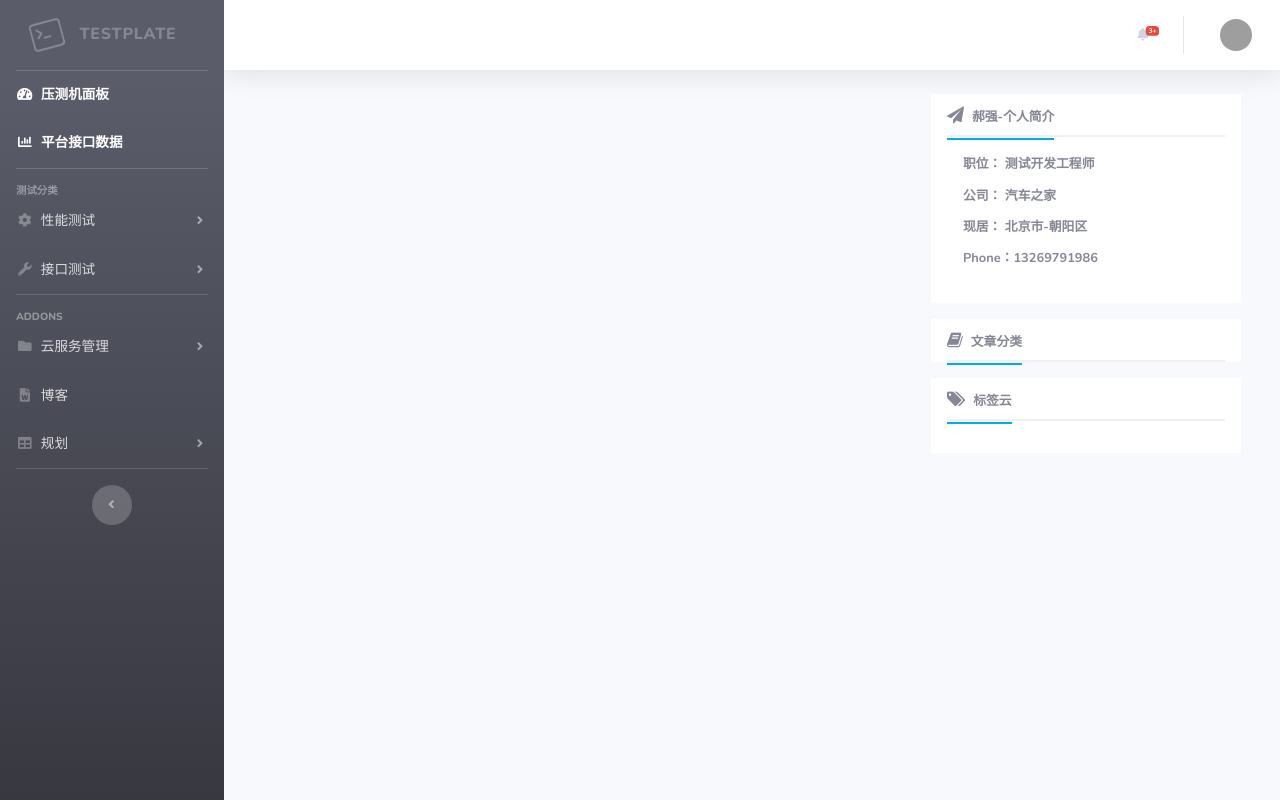
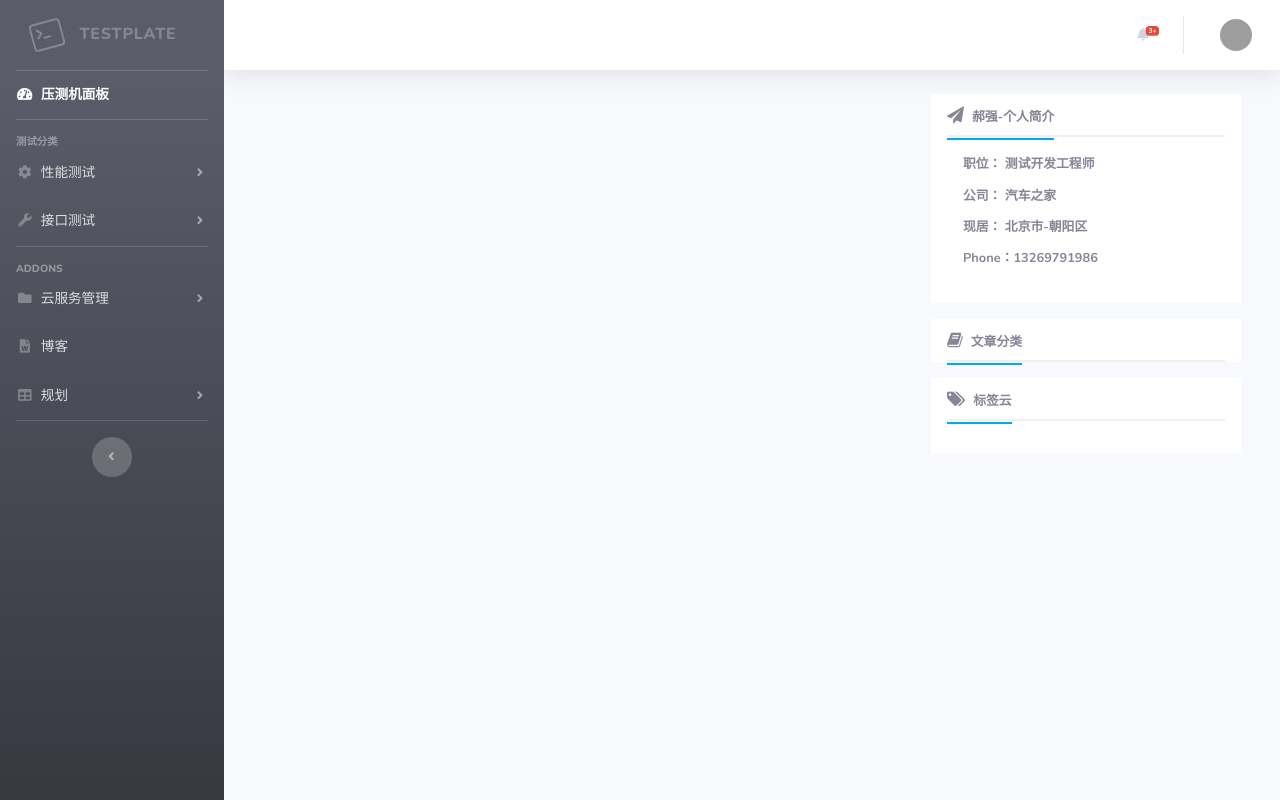
Before and after one commit to collapes-hq/myTestSite, a Django app: page /forfun/blog/ in a window 1280 px wide. Run offline with Django 3.2, Linux system fonts and the light colour scheme; data that the repository does not hold is empty; some libraries are stand-ins or nearby versions; grey boxes are pictures that could not be loaded.

Commit message:
去掉调试的统计页面

```diff
--- a/usermanage/static/js/demo/chart-bar-demo.js
+++ b/usermanage/static/js/demo/chart-bar-demo.js
@@ -73,7 +73,7 @@ var myBarChart = new Chart(ctx, {
           padding: 10,
           // Include a dollar sign in the ticks
           callback: function(value, index, values) {
-            return '$' + number_format(value);
+            return number_format(value);
           }
         },
         gridLines: {
@@ -103,7 +103,7 @@ var myBarChart = new Chart(ctx, {
       callbacks: {
         label: function(tooltipItem, chart) {
           var datasetLabel = chart.datasets[tooltipItem.datasetIndex].label || '';
-          return datasetLabel + ': $' + number_format(tooltipItem.yLabel);
+          return datasetLabel + number_format(tooltipItem.yLabel);
         }
       }
     },
--- a/usermanage/templates/base.html
+++ b/usermanage/templates/base.html
@@ -60,11 +60,11 @@
                 <i class="fas fa-fw fa-tachometer-alt"></i>
                 <span>压测机面板</span></a>
         </li>
-        <li class="nav-item active">
-            <a class="nav-link" href="/plateDataSumary/">
-                <i class="fas fa-fw fa-chart-bar"></i>
-                <span>平台接口数据</span></a>
-        </li>
+{#        <li class="nav-item active">#}
+{#            <a class="nav-link" href="/plateDataSumary/">#}
+{#                <i class="fas fa-fw fa-chart-bar"></i>#}
+{#                <span>平台接口数据</span></a>#}
+{#        </li>#}
 
 
         <!-- Divider -->
```
